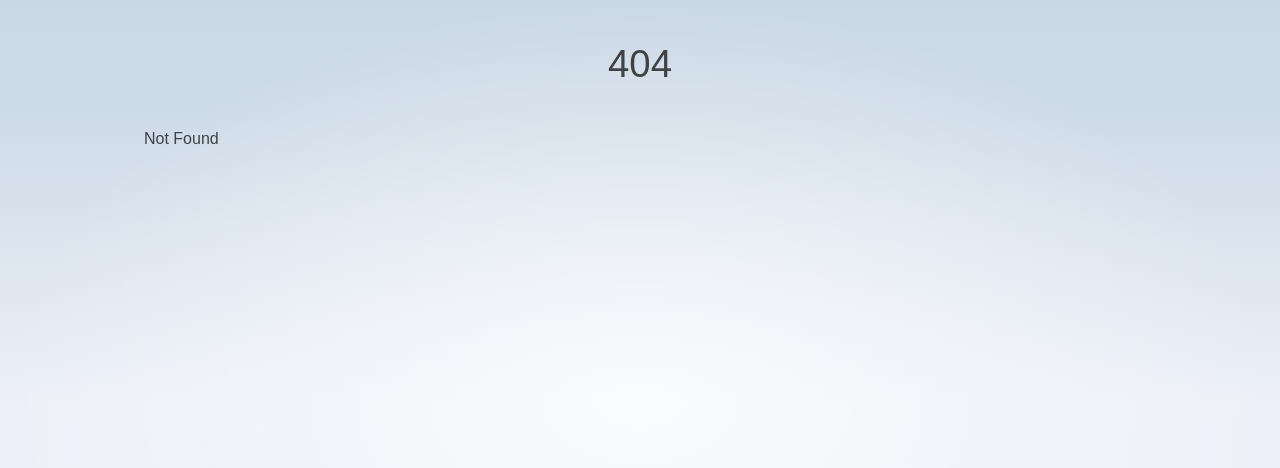
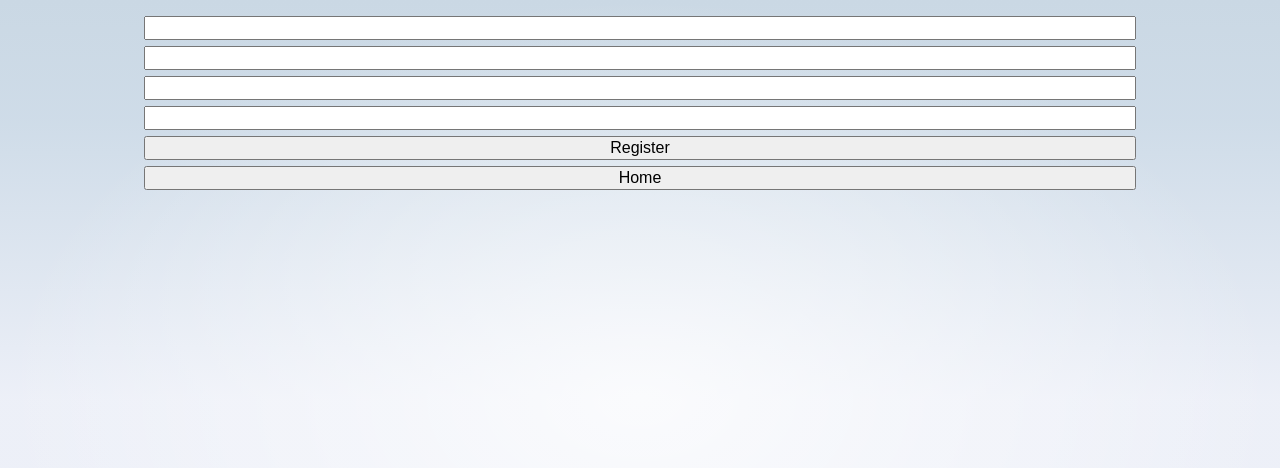
Before and after one commit to alaidine/loginSys, a SvelteKit app: page /Register in a window 1280 px wide. Before the commit this address had no page. Shown: the top 468 px of the page. Built offline with nearby package versions, Linux system fonts and the light colour scheme.

Commit message:
added the login and registration pages

```diff
--- /dev/null
+++ b/src/routes/Login/+page.svelte
@@ -0,0 +1,16 @@
+<section>
+    <div class="container">
+        <input />
+        <input />
+        <button>Login</button>
+        <button>Home</button>
+    </div>
+</section>
+
+<style>
+    .container {
+        display: flex;
+        flex-direction: column;
+        gap: 6px;
+    }
+</style>
--- /dev/null
+++ b/src/routes/Register/+page.svelte
@@ -0,0 +1,18 @@
+<section>
+    <div class="container">
+        <input class="input"/>
+        <input class="input"/>
+        <input class="input"/>
+        <input class="input"/>
+        <button>Register</button>
+        <button>Home</button>
+    </div>
+</section>
+
+<style>
+    .container {
+        display: flex;
+        flex-direction: column;
+        gap: 6px;
+    }
+</style>
```
